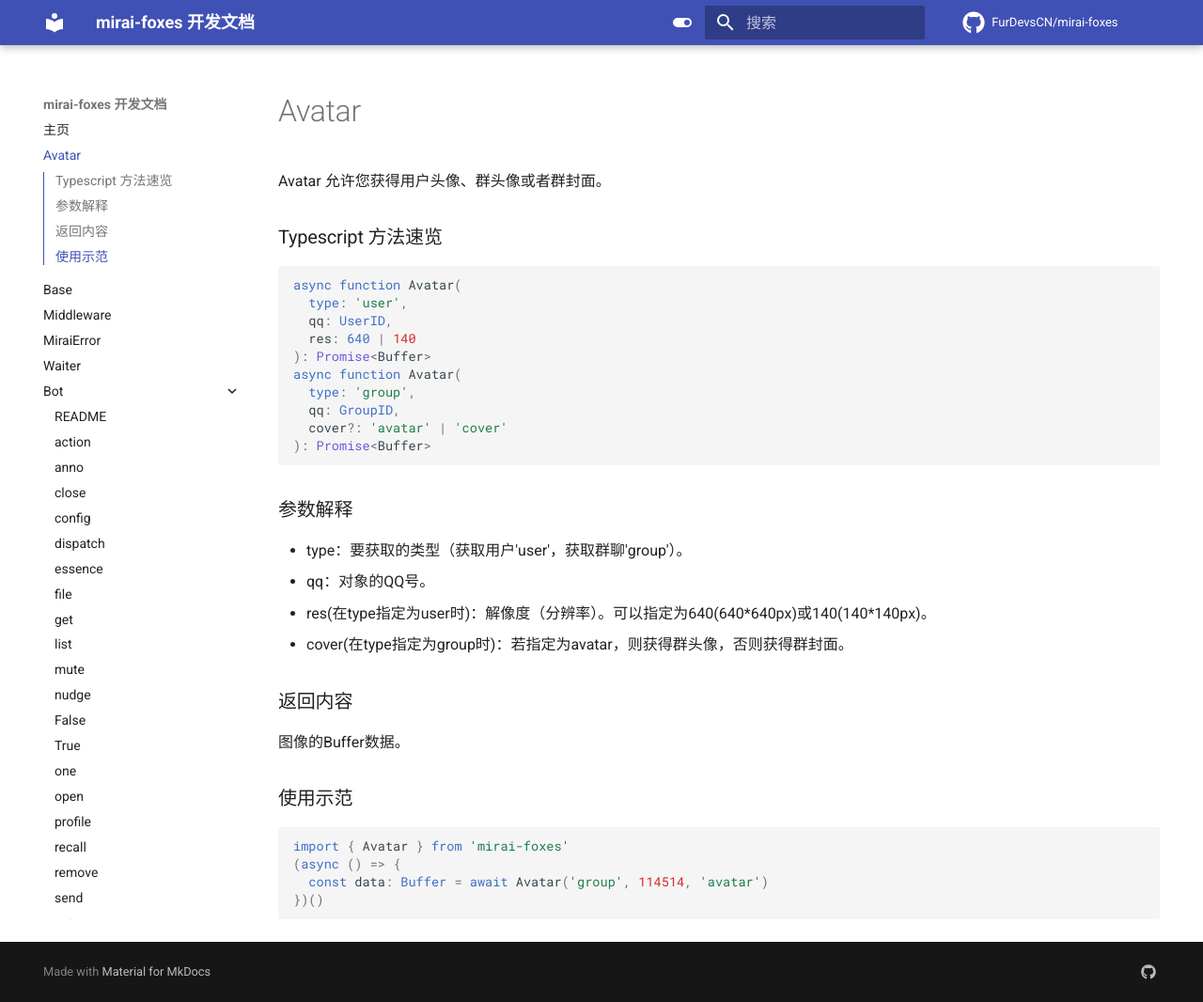
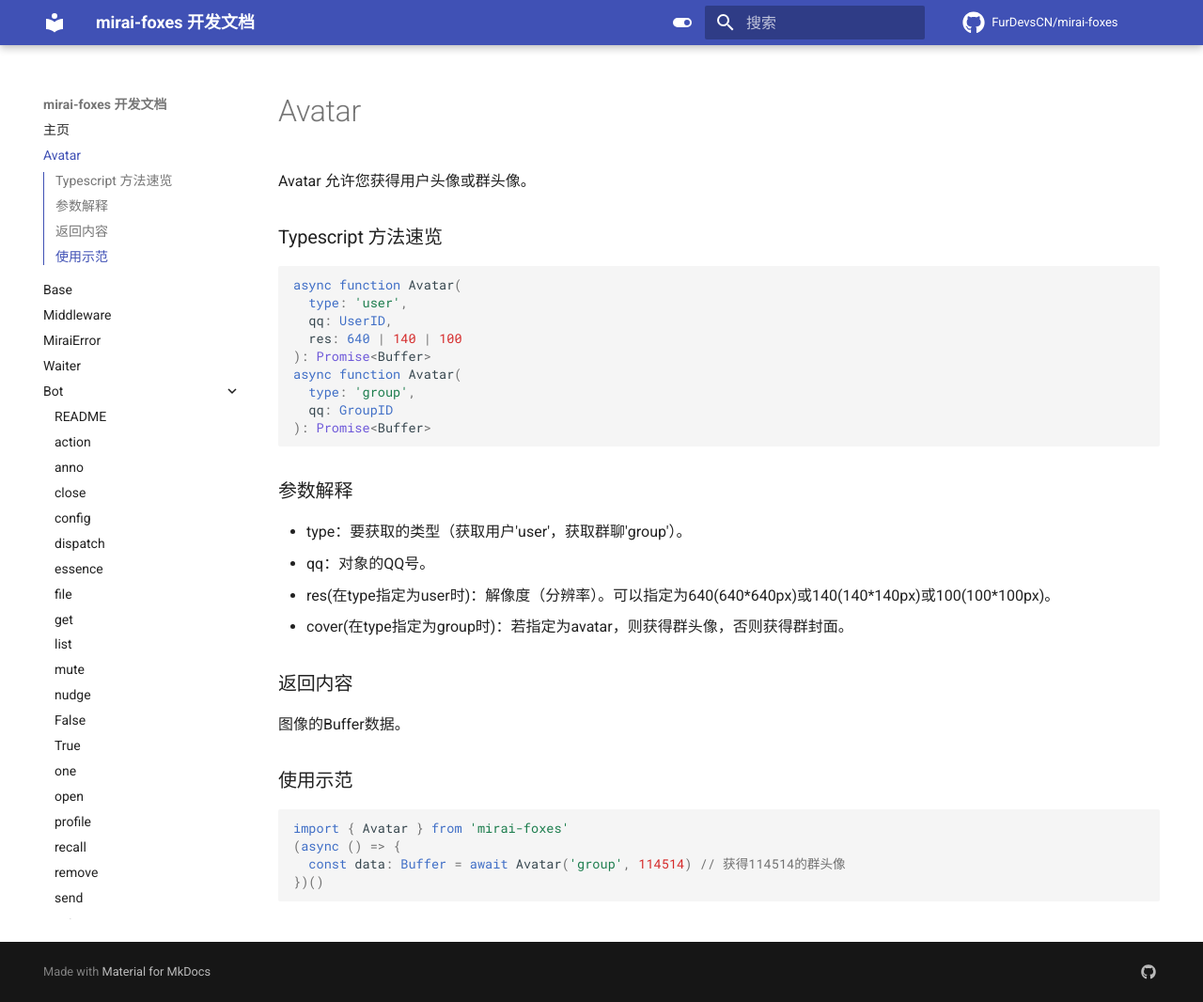
Before and after one commit to FurDevsCN/mirai-foxes, an MkDocs documentation site: the page built from docs/Avatar.md, in a window 1280 px wide and 1066 px high. Shown: the whole window at 94% size. Built offline with MkDocs 1.6.1 and Material for MkDocs 9.7.7, drawn with Linux system fonts in a browser that asks for light colours; comment, search, counter and statistics services are not loaded.

Commit message:
:memo:修正Avatar文档

````diff
--- a/docs/Avatar.md
+++ b/docs/Avatar.md
@@ -1,6 +1,6 @@
 # Avatar
 
-Avatar 允许您获得用户头像、群头像或者群封面。
+Avatar 允许您获得用户头像或群头像。
 
 ### Typescript 方法速览
 
@@ -8,12 +8,11 @@
 async function Avatar(
   type: 'user',
   qq: UserID,
-  res: 640 | 140
+  res: 640 | 140 | 100
 ): Promise<Buffer>
 async function Avatar(
   type: 'group',
-  qq: GroupID,
-  cover?: 'avatar' | 'cover'
+  qq: GroupID
 ): Promise<Buffer>
 ```
 
@@ -21,7 +20,7 @@
 
 - type：要获取的类型（获取用户'user'，获取群聊'group'）。
 - qq：对象的QQ号。
-- res(在type指定为user时)：解像度（分辨率）。可以指定为640(640\*640px)或140(140\*140px)。
+- res(在type指定为user时)：解像度（分辨率）。可以指定为640(640\*640px)或140(140\*140px)或100(100\*100px)。
 - cover(在type指定为group时)：若指定为avatar，则获得群头像，否则获得群封面。
 
 ### 返回内容
@@ -33,6 +32,6 @@
 ```typescript
 import { Avatar } from 'mirai-foxes'
 (async () => {
-  const data: Buffer = await Avatar('group', 114514, 'avatar')
+  const data: Buffer = await Avatar('group', 114514) // 获得114514的群头像
 })()
 ```
````
